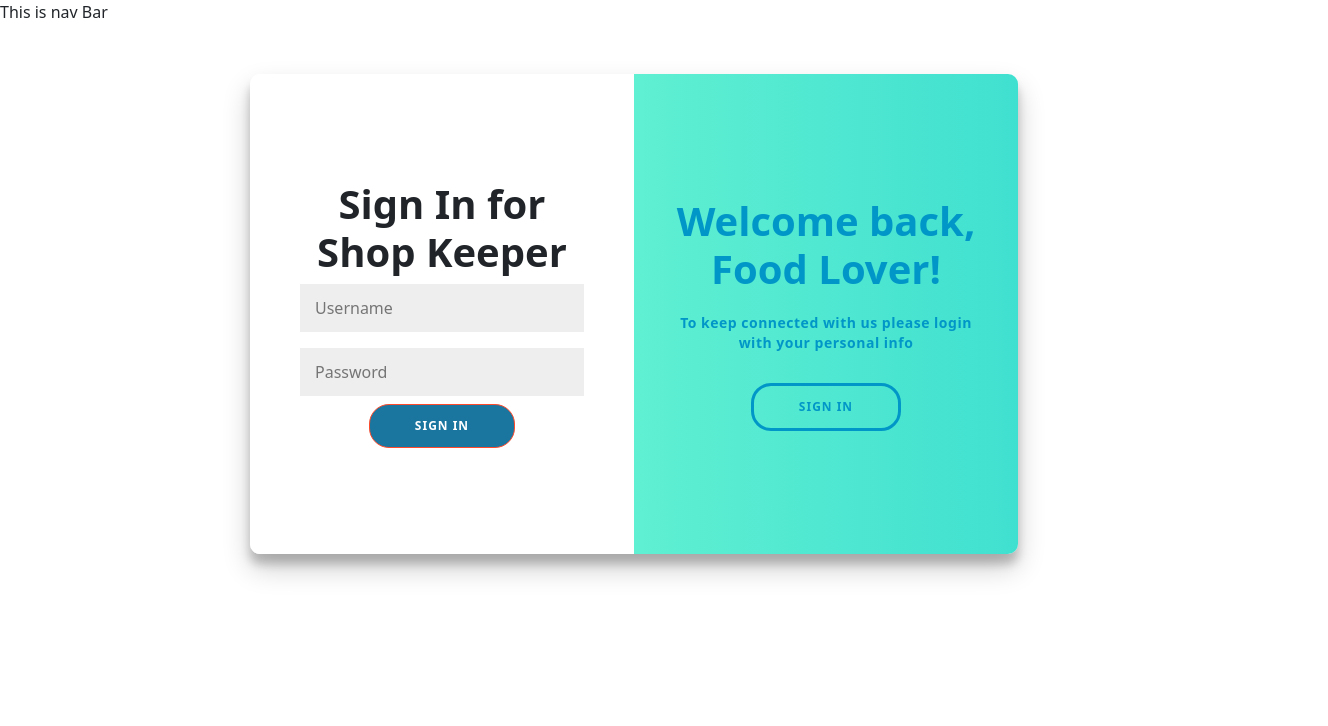
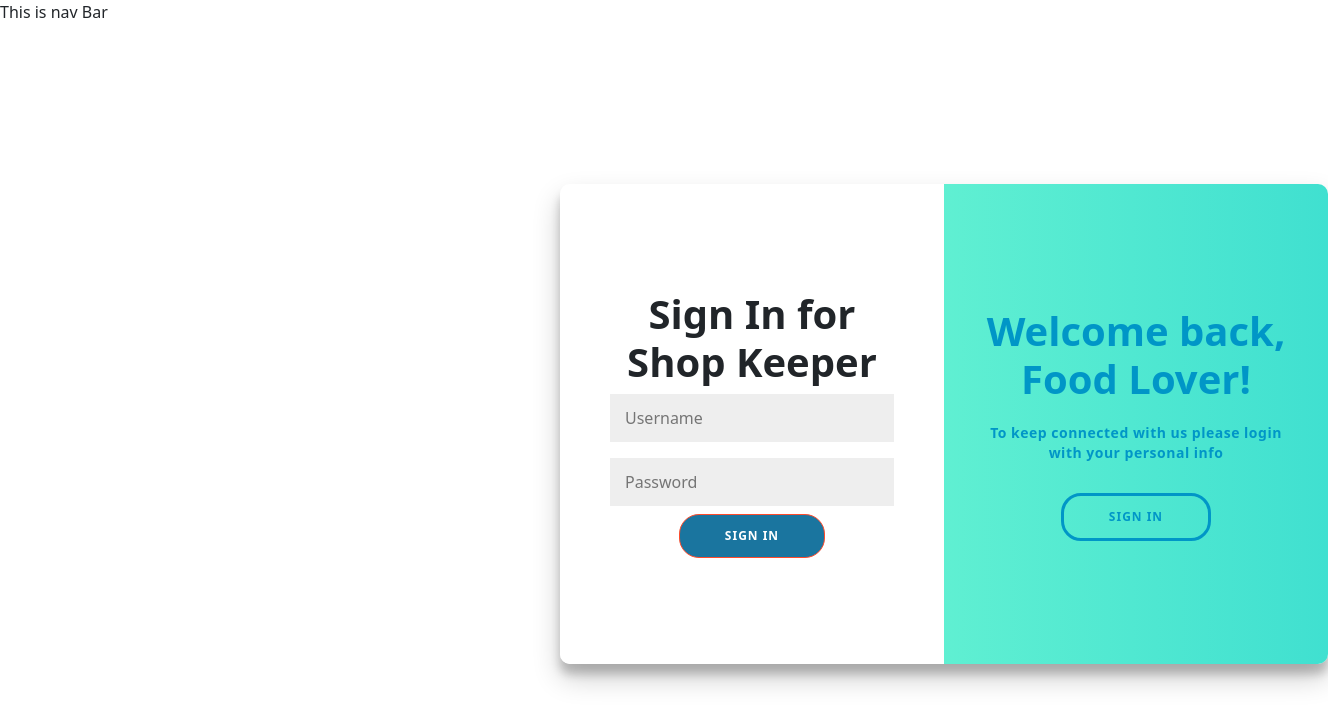
Before and after one commit to ChinmayBS/dbms-project, a React (Create React App) app in the folder frontend/: page /login in a window 1280 px wide. Shown: the top 726 px of the page, 1328 px wide, since content can reach past the window. Built offline with nearby package versions, Linux system fonts and the light colour scheme.

Commit message:
edit css

```diff
--- a/frontend/src/SignUp.css
+++ b/frontend/src/SignUp.css
@@ -233,6 +233,6 @@ button.ghost {
 
 #container {
     align-items: center;
-    margin-left: 250px;
-    margin-top: 50px;
+    margin-left: 35rem;
+    margin-top: 10rem;
 }
```
